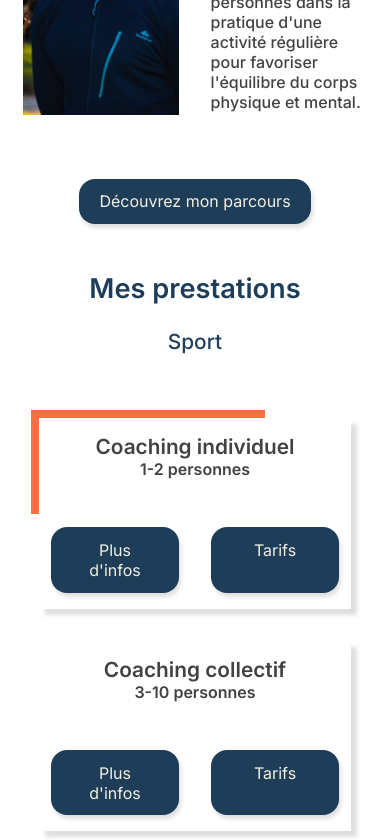
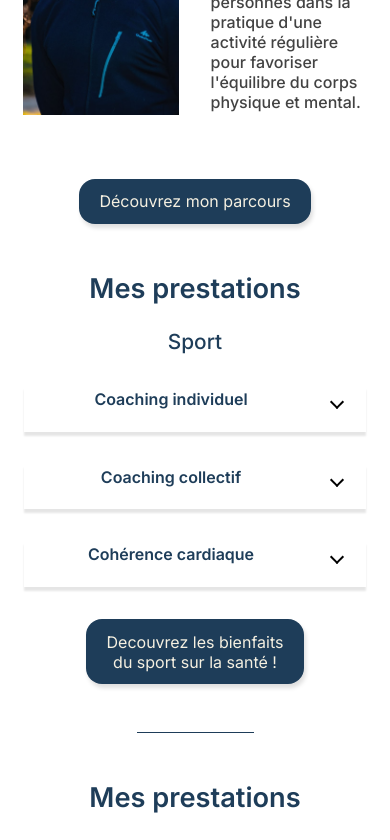
Before and after one commit to L14-1/JulienPatane, a Vue app: page / in a window 390 px wide. Shown: the part 1156-1996 px from the top of the page. Built offline with nearby package versions, Linux system fonts and the light colour scheme.

Commit message:
version boris mobile homepage boxes & menu links in white with contact link

```diff
--- a/src/App.vue
+++ b/src/App.vue
@@ -14,23 +14,18 @@
     </div>
     <div class="menu_links" v-if="menu == 'opened'" >
       <ul>
-        <li @click="servicesSwitch" ><router-link to="/prestations">Prestations</router-link><i :class="[ servicesMenu == 'default' ? 'left' : 'down', 'arrow' ]"></i></li>
+        <li @click="servicesSwitch" >Prestations<i :class="[ servicesMenu == 'default' ? 'left' : 'down', 'arrow' ]"></i></li>
         <ul class="sublinks" v-if="servicesMenu == 'opened'">
-          <li @click="closingNav">Coaching</li>
+          <router-link to="/prestations"><li @click="closingNav">Coaching</li></router-link>
           <li @click="closingNav">Cohérence cardiaque</li>
           <li @click="closingNav">Réflexologie</li>
           <li @click="closingNav">Kinésiologie</li>
         </ul>
-        <li @click="pricesSwitch" ><router-link to="/tarifs">Tarifs</router-link><i :class="[ pricesMenu == 'default' ? 'left' : 'down', 'arrow' ]"></i></li>
-        <ul class="sublinks" v-if="pricesMenu == 'opened'">
-          <li @click="closingNav"><router-link to="/tarifs">Coaching</router-link></li>
-          <li @click="closingNav">Cohérence cardiaque</li>
-          <li @click="closingNav">Réflexologie</li>
-          <li @click="closingNav">Kinésiologie</li>
-        </ul>
-        <li @click="closingNav"><router-link to="/mon-parcours">Mon parcours</router-link></li>
-        <li @click="closingNav"><router-link to="/les-bienfaits-du-sport">Les bienfaits du sport</router-link></li>
-        <li @click="closingNav"><router-link to="/faq">F.A.Q.</router-link></li>
+        <router-link to="/tarifs"><li @click="closingNav" >Tarifs</li></router-link>
+        <router-link to="/mon-parcours"><li @click="closingNav">Mon parcours</li></router-link>
+        <router-link to="/les-bienfaits-du-sport"><li @click="closingNav">Les bienfaits du sport</li></router-link>
+        <router-link to="/faq"><li @click="closingNav">F.A.Q.</li></router-link>
+        <a href="mailto:someone@example.com"><li class="contact-me" @click="closingNav">Contactez-moi</li></a>
       </ul>
     </div>
     <router-view/>
@@ -66,17 +61,8 @@ export default {
     servicesSwitch() {
       if (this.servicesMenu == "default") {
         this.servicesMenu = "opened";
-        this.pricesMenu = "default";
-      } else if (this.servicesMenu == "opened"){
+      } else {
         this.servicesMenu = "default";
-      }
-    },
-    pricesSwitch() {
-      if (this.pricesMenu == "default") {
-        this.pricesMenu = "opened";
-        this.servicesMenu = "default";
-      } else if (this.pricesMenu == "opened"){
-        this.pricesMenu = "default";
       }
     },
     closingNav() {
@@ -175,10 +161,13 @@ html {
     margin-left : 1rem;
   }
   .nav-title {
-    font-weight : 300;
+    font-weight : 200;
     font-size : 1.2rem;
     text-align: center;
-    line-height: 2rem;
+    line-height: 1.6rem;
+    p:first-child {
+      font-weight : 300;
+    }
   }
   .nav-menu {
     margin-right : 1rem;
@@ -229,28 +218,34 @@ html {
   }
 }
 .menu_links {
-  z-index: 999;
+  z-index: 998;
   cursor : pointer;
   position : fixed;
   right : 0;
   top : 5rem;
   color : #424242;
+  border : none;
   a {
     color : #424242;
     text-decoration: none;
   }
   ul {
     width : 20rem;
-    background: #d8d8d8;
+    background: white;
     li {
       position: relative;
       padding : 1rem 0.5rem;
+
+    }
+    .contact-me {
+      background : #FFC13B;
+      color : white;
     }
     .sublinks {
       width : 20rem;
-      background : #e7e7e7;
+      // background : #e7e7e7;
       li {
-        padding : 1rem;
+        padding : 1rem 0 1rem 2.5rem;
       }
     }
     .arrow {
--- a/src/views/Home.vue
+++ b/src/views/Home.vue
@@ -24,50 +24,34 @@
     <div class="button"><router-link to="/mon-parcours">Découvrez mon parcours</router-link></div>
     <h4>Mes prestations</h4>
     <h5>Sport</h5>
-    <div class="squared-container">
-      <div class="inside-container">
-        <p class="inside-title">Coaching individuel</p>
-        <p class="inside-subtitle">1-2 personnes</p>
-        <div class="buttons">
-          <div class="button buttonHome"><router-link to="/">Plus d'infos</router-link></div>
-          <div class="button buttonHome"><router-link to="/tarifs">Tarifs</router-link></div>
-        </div>
-      </div>
-      <div class="inside-container">
-        <p class="inside-title">Coaching collectif</p>
-        <p class="inside-subtitle">3-10 personnes</p>
-        <div class="buttons">
-          <div class="button buttonHome"><router-link to="/">Plus d'infos</router-link></div>
-          <div class="button buttonHome"><router-link to="/tarifs">Tarifs</router-link></div>
-        </div>
-      </div>
-      <div class="inside-container">
-        <p class="inside-title">Séance Cohérence cardiaque</p>
-        <div class="buttons">
-          <div class="button buttonHome"><router-link to="/">Plus d'infos</router-link></div>
-          <div class="button buttonHome"><router-link to="/tarifs">Tarifs</router-link></div>
-        </div>
-      </div>
+    <div class="box" @click="individuelBoxSwitch">
+      <p class="the-title">Coaching individuel<i :class="[ individuelBox ? 'leftArrow' : 'down', 'arrow' ]"></i></p>
+      <p class="the-text" v-if="individuelBox">1 à 2 personnes. Séance d’une heure personnalisée selon vos objectifs.</p>
+      <div class="button" v-if="individuelBox"><router-link to="/prestations">En savoir plus</router-link></div>
+    </div>
+    <div class="box" @click="collectifBoxSwitch">
+      <p class="the-title">Coaching collectif<i :class="[ collectifBox ? 'leftArrow' : 'down', 'arrow' ]"></i></p>
+      <p class="the-text" v-if="collectifBox">3 à 10 personnes. Reunissez vos forces et donnez le maximum de vous.</p>
+      <div class="button" v-if="collectifBox"><router-link to="/prestations">En savoir plus</router-link></div>
+    </div>
+    <div class="box" @click="cardiaqueBoxSwitch">
+      <p class="the-title">Cohérence cardiaque<i :class="[ cardiaqueBox  ? 'leftArrow' : 'down', 'arrow' ]"></i></p>
+      <p class="the-text" v-if="cardiaqueBox">Apprenez à apaiser vos émotions et gérer votre stress.</p>
+      <div class="button" v-if="cardiaqueBox"><router-link to="/prestations">En savoir plus</router-link></div>
     </div>
     <div class="button"><router-link to="/les-bienfaits-du-sport">Decouvrez les bienfaits<br>du sport sur la santé !</router-link></div>
     <div class="break-line"></div>
     <h4>Mes prestations</h4>
     <h5>Bien-être</h5>
-    <div class="squared-container">
-      <div class="inside-container">
-        <p class="inside-title">Séance de réfléxologie</p>
-        <div class="buttons">
-          <div class="button buttonHome"><router-link to="/">Plus d'infos</router-link></div>
-          <div class="button buttonHome"><router-link to="/tarifs">Tarifs</router-link></div>
-        </div>
-      </div>
-      <div class="inside-container">
-        <p class="inside-title">Séance de kinésiologie</p>
-        <div class="buttons">
-          <div class="button buttonHome"><router-link to="/">Plus d'infos</router-link></div>
-          <div class="button buttonHome"><router-link to="/tarifs">Tarifs</router-link></div>
-        </div>
-      </div>
+    <div class="box" @click="kinesiologieBoxSwitch">
+      <p class="the-title">Kinésiologie<i :class="[ kinesiologieBox ? 'leftArrow' : 'down', 'arrow' ]"></i></p>
+      <p class="the-text" v-if="kinesiologieBox">Favorisez un état d’équilibre et de bien-être grâce à la kinésiologie.</p>
+      <div class="button" v-if="kinesiologieBox"><router-link to="/prestations">En savoir plus</router-link></div>
+    </div>
+    <div class="box" @click="ReflexologieBoxSwitch">
+      <p class="the-title">Réflexologie<i :class="[ ReflexologieBox ? 'leftArrow' : 'down', 'arrow' ]"></i></p>
+      <p class="the-text" v-if="ReflexologieBox">Douleurs chroniques, migraines, acouphènes, vertiges ? La reflexologie est faite pour vous.</p>
+      <div class="button" v-if="ReflexologieBox"><router-link to="/prestations">En savoir plus</router-link></div>
     </div>
     <div class="button"><router-link to="/les-bienfaits-du-sport">Réflexologie, Kinésiologie<br>Pourquoi ? Pour qui ?</router-link></div>
     <div class="break-line"></div>
@@ -86,6 +70,60 @@
 
 export default {
   name: 'Home',
+  data: function () {
+    return {
+      individuelBox: false,
+      collectifBox: false,
+      cardiaqueBox: false,
+      kinesiologieBox: false,
+      ReflexologieBox: false,
+    };
+  },
+  methods: {
+    individuelBoxSwitch() {
+      if (this.individuelBox == true) {
+        this.individuelBox = false;
+      } else {
+        this.individuelBox = true;
+        this.collectifBox = false;
+        this.cardiaqueBox = false;
+      }
+    },
+    collectifBoxSwitch() {
+      if (this.collectifBox == true) {
+        this.collectifBox = false;
+      } else {
+        this.individuelBox = false;
+        this.collectifBox = true;
+        this.cardiaqueBox = false;
+      }
+    },
+    cardiaqueBoxSwitch() {
+      if (this.cardiaqueBox == true) {
+        this.cardiaqueBox = false;
+      } else {
+        this.individuelBox = false;
+        this.collectifBox = false;
+        this.cardiaqueBox = true;
+      }
+    },
+    kinesiologieBoxSwitch() {
+      if (this.kinesiologieBox == true) {
+        this.kinesiologieBox = false;
+      } else {
+        this.kinesiologieBox = true;
+        this.ReflexologieBox = false;
+      }
+    },
+    ReflexologieBoxSwitch() {
+      if (this.ReflexologieBox == true) {
+        this.ReflexologieBox = false;
+      } else {
+        this.kinesiologieBox = false;
+        this.ReflexologieBox = true;
+      }
+    },
+  }
 
 }
 </script>
@@ -161,12 +199,10 @@ export default {
       line-height: 2rem;
     }
     .infos {
-      background : #FF6E40;
-      color : #F5F0E1;
+      color : #FF6E40;
       text-align: center;
-      width : 5.5rem;
-      padding : 0.5rem 0;
-      box-shadow: 2px 4px 4px rgba(0, 0, 0, 0.13);
+      font-weight : 600;
+      border-bottom: 1px solid #FF6E40;
     }
   }
   .qui-je-suis {
@@ -197,51 +233,45 @@ export default {
       text-decoration: none;
     }
   }
-  .squared-container {
-    position: relative;
-    z-index : 3;
-    margin : 4rem 0;
-    .inside-container {
-      display: flex;
-      flex-direction: column;
-      justify-content: center;
-      align-items: center;
-      background: white;
-      box-shadow: 6px 6px 4px rgba(0, 0, 0, 0.13);
-      width : 80vw;
-      margin : 2rem 10vw;
-      .inside-title {
-        margin-top : 1rem;
-        font-size: 1.3rem;
-        font-weight: 600;
+  .box {
+    cursor : pointer;
+    margin : 2rem 1.5rem;
+    padding : 0.2rem 0.5rem;
+    box-shadow: 0px 4px 2px rgba(0, 0, 0, 0.1);
+    .the-title {
+      position: relative;
+      margin-bottom : 1.2rem;
+      padding-right : 3rem;
+      font-weight: 600;
+      text-align: center;
+      color : #1E3D59;
+      .arrow {
+        position: absolute;
+        right : 1rem;
+        top : 0.5rem;
+        border: solid black;
+        border-width: 0 2px 2px 0;
+        display: inline-block;
+        padding: 4px;
       }
-      .inside-subtitle {
-        font-weight: 600;
+      .leftArrow {
+        transform: rotate(135deg);
+        transition: transform 0.3s ease-out;
       }
-      .buttons {
-        margin : 3rem 0 1rem 0;
-        display: flex;
-      }
-      .buttonHome {
-        width : 8rem;
-        margin : 0 1rem;
+      .down {
+        transform: rotate(45deg);
+        transition: transform 0.3s ease-out;
       }
     }
-    &::after, &::before {
-      z-index : -1;
-      content : "";
-      position: absolute;
-      background : #FF6E40;
-      width : 60vw;
-      height : 6.5rem;
+    .the-text {
+      color : #1E3D59;
+      font-weight : 500;
+      text-align: center;
+      margin-bottom : 1rem;
+      margin-top : 2rem;
     }
-    &::before {
-      top : -0.5rem;
-      left : calc(10vw - 0.5rem);
-    }
-    &::after {
-      bottom : -0.5rem;
-      right : calc(10vw - 0.5rem);
+    .button {
+      margin-bottom : 1rem;
     }
   }
   .confiance-pics {
```
Also changed, not shown: src/views/Prestations.vue (+4 -5 lines), src/views/Tarifs.vue (+0 -29 lines).
